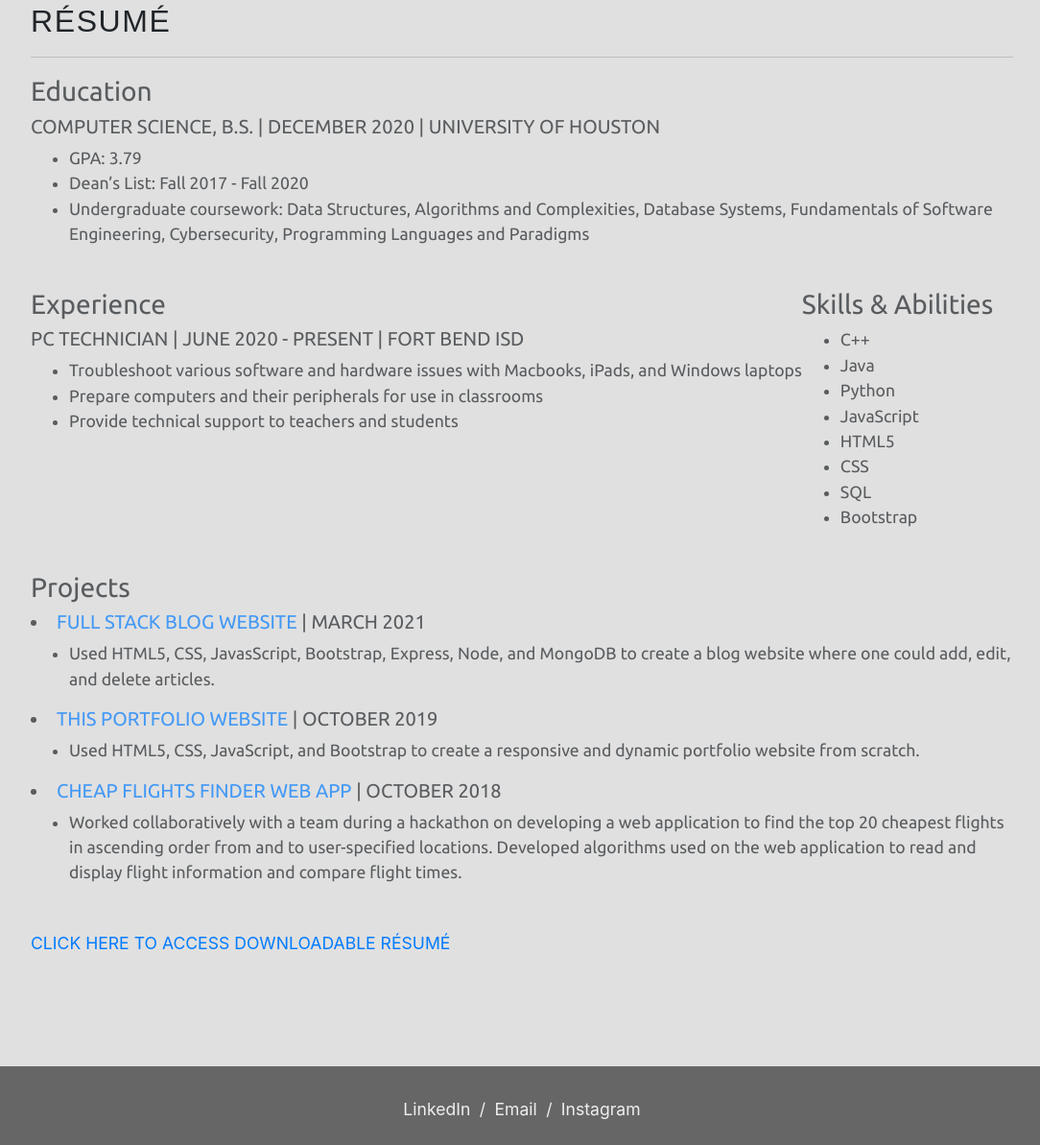
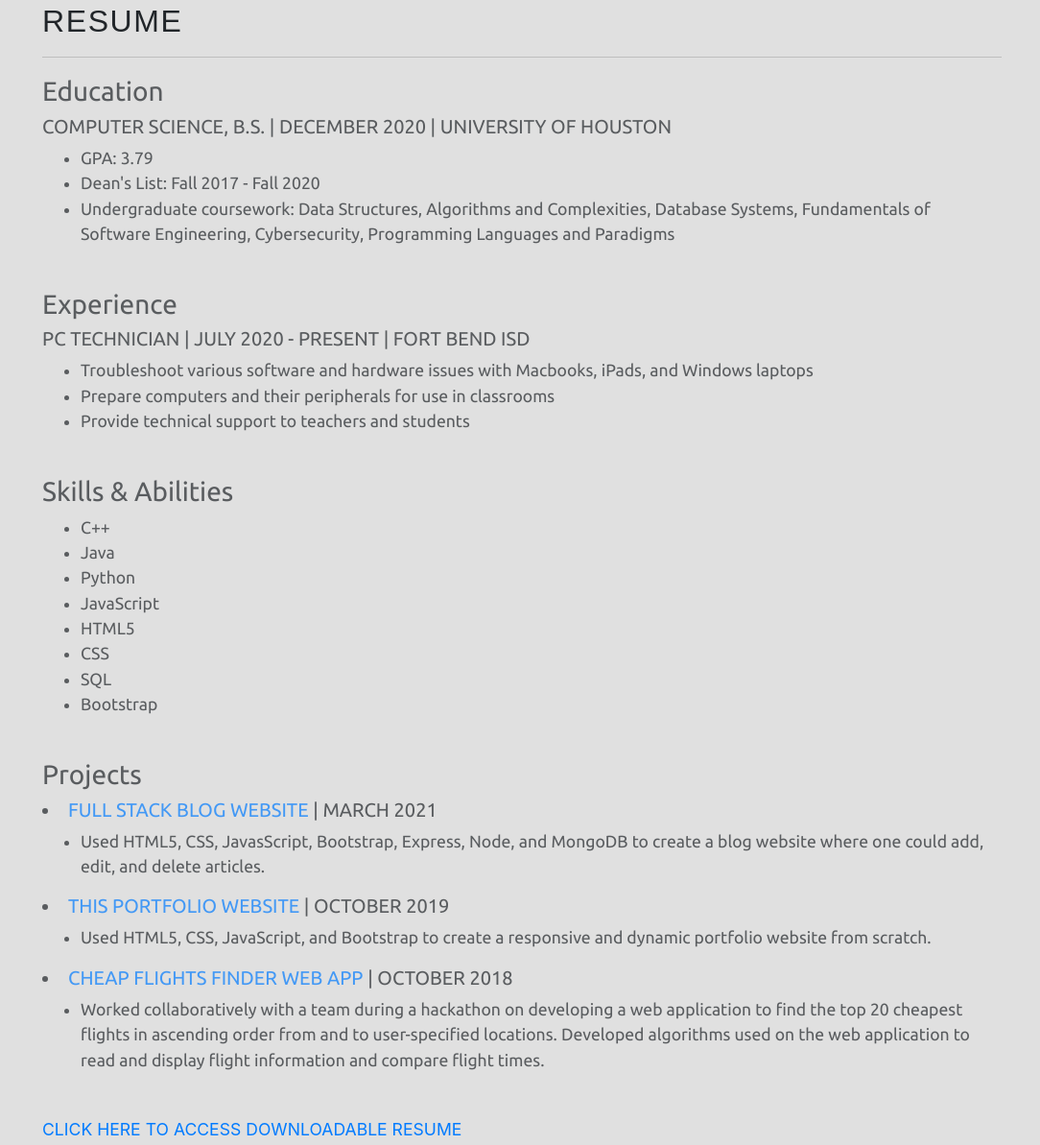
Before and after one commit to fadiEayad/Portfolio-Website, a plain HTML site: page index.html in a window 1280 px wide. Shown: the part 840-2033 px from the top of the page at 96% size, without its empty margins (96-1180 px from the left). Drawn offline with nearby package versions, Linux system fonts and the light colour scheme; a web font is replaced by a local one.

Commit message:
updated resume and index.html

```diff
--- a/index.html
+++ b/index.html
@@ -63,26 +63,27 @@
             </section>
         </article>
 
+        <div class="container-fluid">
             <article id="resume" class="row">
-            <h2 id="resumeHeader">RÉSUMÉ</h2><br>
-            <section id="resumeText">
+                <h2 id="resumeHeader">RESUME</h2><br>
+                <section id="resumeText" class="col-lg-12">
                     <hr id="resumeHR"/>
                     <h3 id="educationNav" class="anchor">Education</h3>
                     <div>
                         <h5>COMPUTER SCIENCE, B.S. | DECEMBER 2020 | UNIVERSITY OF HOUSTON</h5>
                         <ul>
                             <li>GPA: 3.79</li>
-                        <li>Dean’s List: Fall 2017 - Fall 2020</li>
+                            <li>Dean's List: Fall 2017 - Fall 2020</li>
                             <li>Undergraduate coursework: Data Structures, Algorithms and Complexities, Database Systems, Fundamentals of Software Engineering, Cybersecurity, Programming Languages and Paradigms</li>
                         </ul>
                     </div>
                 </section>
 
-            <section id="resumeText">
+                <section id="resumeText" class="col-lg-12">
                     <br>
                     <h3 id="experienceNav" class="anchor">Experience</h3>
                     <div>
-                    <h5>PC TECHNICIAN | JUNE 2020 - PRESENT | FORT BEND ISD</h5>
+                        <h5>PC TECHNICIAN | JULY 2020 - PRESENT | FORT BEND ISD</h5>
                         <ul>
                             <li>Troubleshoot various software and hardware issues with Macbooks, iPads, and Windows laptops</li>
                             <li>Prepare computers and their peripherals for use in classrooms</li>
@@ -91,7 +92,7 @@
                     </div>
                 </section>
 
-            <section id="resumeText">
+                <section id="resumeText" class="col-lg-12">
                     <br>
                     <h3 id="skillsNav" class="anchor">Skills & Abilities</h3>
                     <div>
@@ -108,7 +109,7 @@
                     </div>
                 </section>
 
-            <section id="resumeText">
+                <section id="resumeText" class="col-lg-12">
                     <br>
                     <h3 id="projectsNav" class="anchor">Projects</h3>
                     <div>
@@ -130,8 +131,9 @@
                         </ul>
                     </div>
                 </section>
-            <a href="Resume.pdf" target="_blank" id="resumeLink"><h7>CLICK HERE TO ACCESS DOWNLOADABLE RÉSUMÉ</h7></a>
+                <a href="Resume.pdf" target="_blank" id="resumeLink"><h7>CLICK HERE TO ACCESS DOWNLOADABLE RESUME</h7></a>
             </article>
+        </div>
 
         <footer class="row">
             <p id="footerLinks" class="col-lg-12"><a href="https://www.linkedin.com/in/fadi-ayad/" target="_blank" class="hoverFooterLinks">LinkedIn</a> / <a href="mailto:feayad@gmail.com" class="hoverFooterLinks">Email</a> / <a href="https://www.instagram.com/fadi3ayad/" target="_blank" class="hoverFooterLinks">Instagram</a></p>
```
Also changed, not shown: 3 other files. Lines whose indentation alone changed are shown as unchanged.
